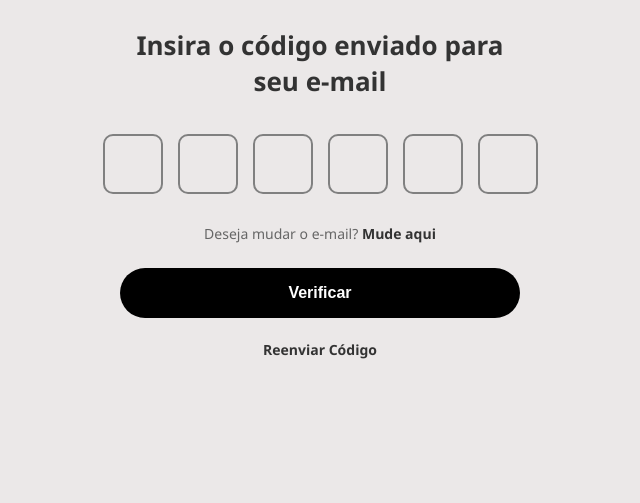
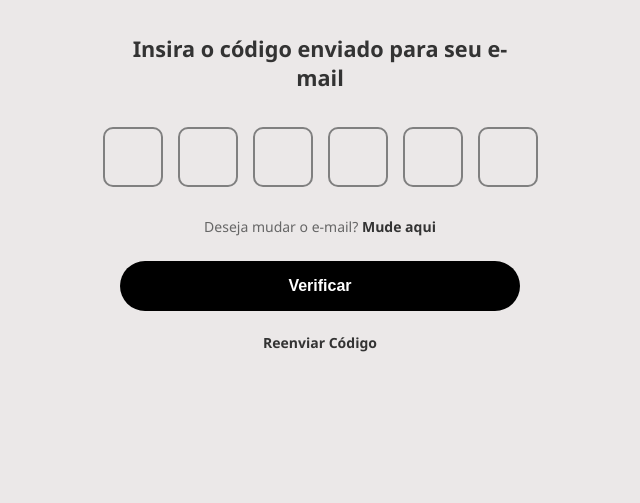
Before and after one commit to MiguelFMont/PI_II_Grupo_7, a website: page pages/pageVerification.html in a window 1280 px wide. Shown: the part 297-800 px from the top of the page, without its empty margins (320-960 px from the left). Drawn offline with Linux system fonts and the light colour scheme.

Commit message:
pequeno ajuste no pageVerification

```diff
--- a/styles/pageVerification.css
+++ b/styles/pageVerification.css
@@ -82,7 +82,7 @@ body {
 h1 {
     text-align: center;
     color: #333;
-    font-size: 26px;
+    font-size: 21.67px;
     margin-bottom: 15px;
 }
 
```
